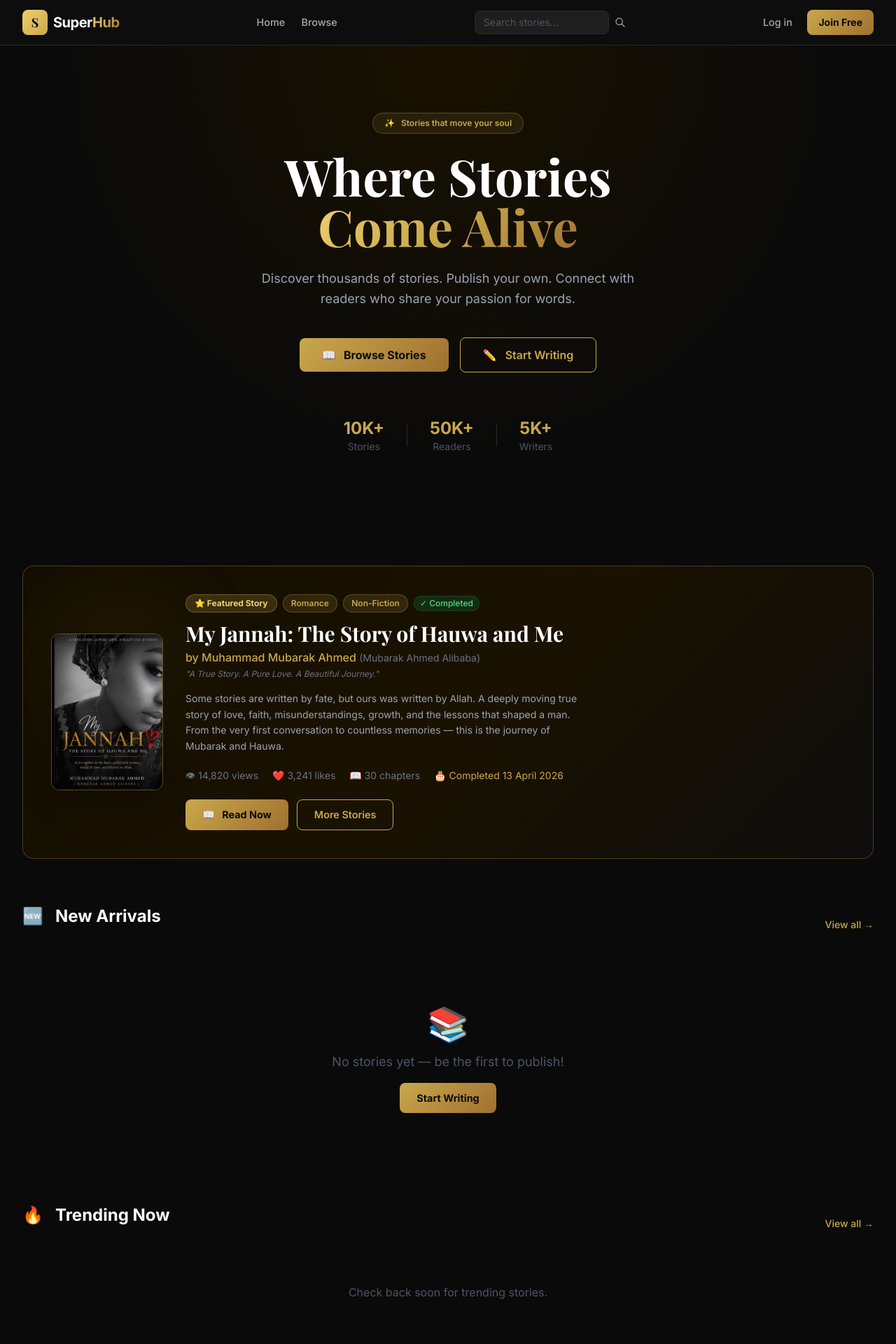
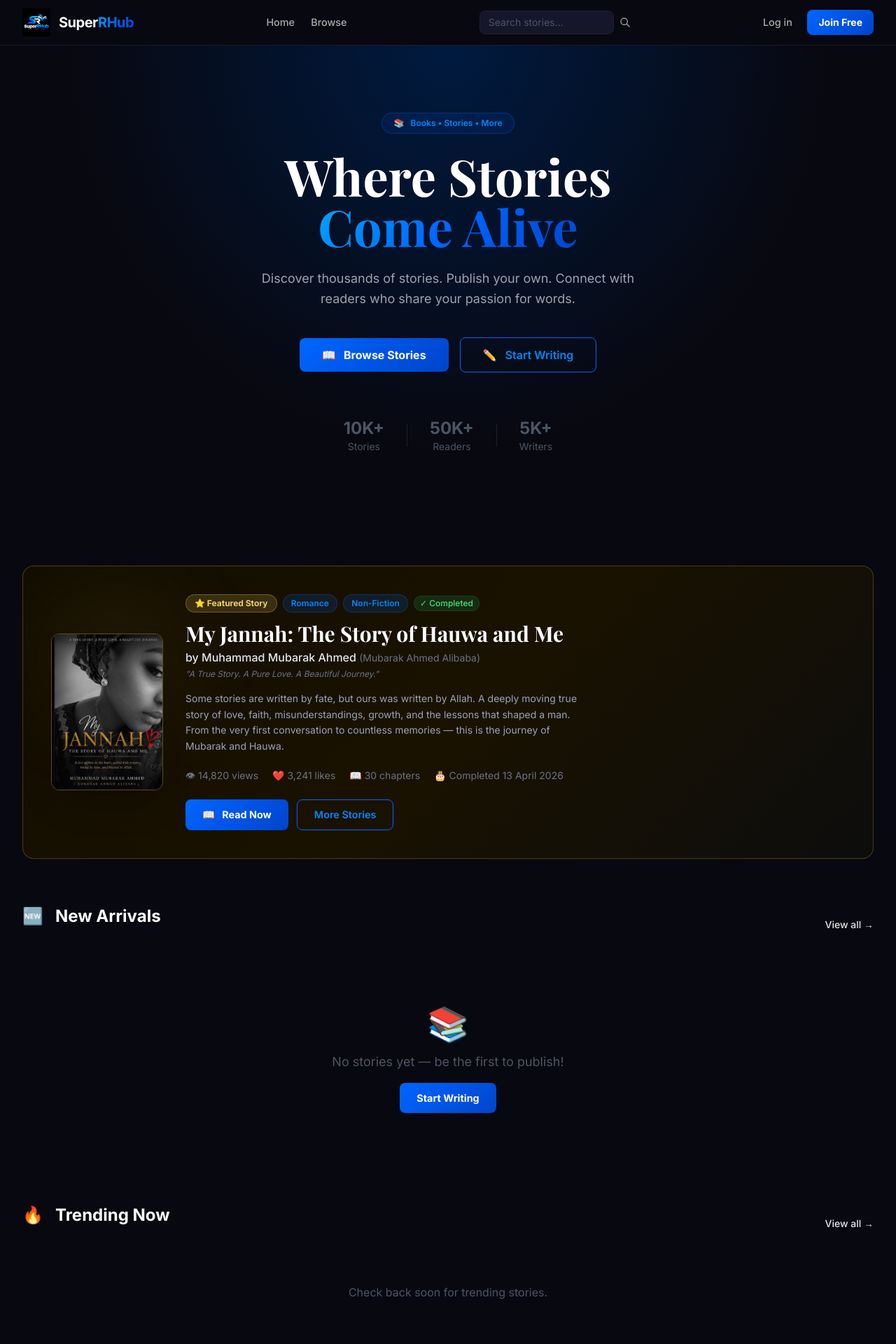
Before and after one commit to Superrhub/Superrhub, a Django app: template templates/home.html in a window 1280 px wide. Shown: the top 1920 px of the page at 70% size. Run offline with Django 4.2, Linux system fonts and the light colour scheme; the template is opened without the code that fills it, so the values that code supplies are empty; some libraries are stand-ins or nearby versions.

Commit message:
New blue theme + SuperRHub logo

```diff
--- a/static/css/custom.css
+++ b/static/css/custom.css
@@ -8,7 +8,7 @@
 * { box-sizing: border-box; }
 
 body {
-  background-color: #0a0a0a;
+  background-color: #080810;
   color: #e5e5e5;
   font-family: 'Inter', system-ui, sans-serif;
 }
@@ -38,8 +38,8 @@
   align-items: center;
   gap: 0.4rem;
   padding: 0.65rem 1.5rem;
-  background: linear-gradient(135deg, #c9a84c, #a07030);
-  color: #0a0a0a;
+  background: linear-gradient(135deg, #0066ff, #0044cc);
+  color: #fff;
   font-weight: 700;
   font-size: 0.9rem;
   border-radius: 0.5rem;
@@ -56,16 +56,16 @@
   gap: 0.4rem;
   padding: 0.65rem 1.5rem;
   background: transparent;
-  color: #c9a84c;
+  color: #0088ff;
   font-weight: 600;
   font-size: 0.9rem;
   border-radius: 0.5rem;
-  border: 1px solid #c9a84c;
+  border: 1px solid #0066ff;
   cursor: pointer;
   text-decoration: none;
   transition: background 0.2s, transform 0.1s;
 }
-.btn-secondary:hover { background: rgba(201,168,76,0.1); transform: translateY(-1px); }
+.btn-secondary:hover { background: rgba(0,102,255,0.1); transform: translateY(-1px); }
 
 .btn-danger {
   display: inline-flex;
@@ -89,17 +89,17 @@
   padding: 0.2rem 0.7rem;
   font-size: 0.75rem;
   font-weight: 600;
-  background: rgba(201,168,76,0.15);
-  color: #c9a84c;
-  border: 1px solid rgba(201,168,76,0.3);
+  background: rgba(0,102,255,0.15);
+  color: #0088ff;
+  border: 1px solid rgba(0,102,255,0.3);
   border-radius: 9999px;
   text-decoration: none;
 }
 
 /* ---- Story card ---- */
 .story-card {
-  background: #111;
-  border: 1px solid #222;
+  background: #0d0d1a;
+  border: 1px solid #1a1a2e;
   border-radius: 0.75rem;
   overflow: hidden;
   transition: border-color 0.2s, transform 0.2s, box-shadow 0.2s;
@@ -149,12 +149,12 @@
   border-radius: 0.4rem;
   transition: color 0.2s, background 0.2s;
 }
-.nav-link:hover { color: #c9a84c; background: rgba(201,168,76,0.08); }
-.nav-link.active { color: #c9a84c; }
+.nav-link:hover { color: #0088ff; background: rgba(0,102,255,0.08); }
+.nav-link.active { color: #0088ff; }
 
-/* ---- Gold gradient text ---- */
+/* ---- Blue gradient text ---- */
 .gold-text {
-  background: linear-gradient(135deg, #f0d070, #c9a84c, #a07030);
+  background: linear-gradient(135deg, #00aaff, #0066ff, #0044cc);
   -webkit-background-clip: text;
   -webkit-text-fill-color: transparent;
   background-clip: text;
@@ -174,21 +174,21 @@
   content: '';
   flex: 1;
   height: 1px;
-  background: linear-gradient(to right, #2a2a2a, transparent);
+  background: linear-gradient(to right, #1a1a2e, transparent);
   margin-left: 1rem;
 }
 
 /* ---- Messages ---- */
-.msg-success { background:#14241a; border-left:3px solid #22c55e; color:#86efac; }
-.msg-error   { background:#2a1010; border-left:3px solid #ef4444; color:#fca5a5; }
-.msg-info    { background:#0f1e2a; border-left:3px solid #c9a84c; color:#fde68a; }
-.msg-warning { background:#2a1f0a; border-left:3px solid #f59e0b; color:#fcd34d; }
+.msg-success { background:#0a1f0a; border-left:3px solid #22c55e; color:#86efac; }
+.msg-error   { background:#1f0a0a; border-left:3px solid #ef4444; color:#fca5a5; }
+.msg-info    { background:#0a0f1f; border-left:3px solid #0066ff; color:#93c5fd; }
+.msg-warning { background:#1f1a0a; border-left:3px solid #f59e0b; color:#fcd34d; }
 
 /* ---- Scrollbar ---- */
 ::-webkit-scrollbar { width: 6px; height: 6px; }
-::-webkit-scrollbar-track { background: #0a0a0a; }
-::-webkit-scrollbar-thumb { background: #2a2a2a; border-radius: 3px; }
-::-webkit-scrollbar-thumb:hover { background: #c9a84c; }
+::-webkit-scrollbar-track { background: #080810; }
+::-webkit-scrollbar-thumb { background: #1a1a2e; border-radius: 3px; }
+::-webkit-scrollbar-thumb:hover { background: #0066ff; }
 
 /* ---- Utilities ---- */
 .line-clamp-2 {
--- a/templates/base.html
+++ b/templates/base.html
@@ -21,21 +21,21 @@
       theme: {
         extend: {
           colors: {
-            gold: {
-              300: '#f0d070',
-              400: '#e8c040',
-              500: '#c9a84c',
-              600: '#a07030',
-              700: '#7a5020',
+            blue: {
+              300: '#93c5fd',
+              400: '#60a5fa',
+              500: '#0088ff',
+              600: '#0066ff',
+              700: '#0044cc',
             },
             dark: {
-              50:  '#2a2a2a',
-              100: '#1e1e1e',
-              200: '#181818',
-              300: '#141414',
-              400: '#111111',
-              500: '#0d0d0d',
-              600: '#0a0a0a',
+              50:  '#1e1e32',
+              100: '#16162a',
+              200: '#121220',
+              300: '#0e0e1a',
+              400: '#0d0d1a',
+              500: '#0a0a14',
+              600: '#080810',
             }
           },
           fontFamily: {
@@ -60,15 +60,20 @@
 <body class="bg-dark-600 text-gray-200 min-h-screen flex flex-col">
 
   <!-- ===== NAVBAR ===== -->
-  <nav class="sticky top-0 z-50 bg-dark-500 border-b border-dark-50" style="background:#0d0d0d;">
+  <nav class="sticky top-0 z-50 border-b" style="background:#080810; border-color:#1a1a2e;">
     <div class="max-w-7xl mx-auto px-4 sm:px-6 lg:px-8">
       <div class="flex items-center justify-between h-16">
 
         <!-- Logo -->
         <a href="{% url 'home' %}" class="flex items-center gap-2 flex-shrink-0">
-          <div class="w-9 h-9 rounded-lg flex items-center justify-center font-serif font-bold text-dark-600 text-lg"
-               style="background: linear-gradient(135deg, #f0d070, #c9a84c);">S</div>
-          <span class="text-white font-bold text-xl tracking-tight">Super<span class="gold-text">Hub</span></span>
+          {% load static %}
+          <img src="{% static 'images/logo.png' %}"
+               alt="SuperRHub"
+               class="h-10 w-auto"
+               onerror="this.style.display='none'; this.nextElementSibling.style.display='flex';" />
+          <div class="w-9 h-9 rounded-lg items-center justify-center font-bold text-white text-lg hidden"
+               style="background: linear-gradient(135deg, #0088ff, #0044cc); display:none;">SR</div>
+          <span class="text-white font-bold text-xl tracking-tight ml-1">Super<span class="gold-text">RHub</span></span>
         </a>
 
         <!-- Desktop Nav Links -->
@@ -110,8 +115,8 @@
             <!-- User dropdown -->
             <div class="relative group">
               <button class="flex items-center gap-2 text-sm text-gray-300 hover:text-white transition-colors py-2 px-3 rounded-lg hover:bg-dark-50">
-                <div class="w-8 h-8 rounded-full flex items-center justify-center text-dark-600 font-bold text-sm"
-                     style="background: linear-gradient(135deg, #f0d070, #c9a84c);">
+                <div class="w-8 h-8 rounded-full flex items-center justify-center text-white font-bold text-sm"
+                     style="background: linear-gradient(135deg, #0088ff, #0044cc);">
                   {{ current_user.username|first|upper }}
                 </div>
                 <span class="font-medium">{{ current_user.username }}</span>
@@ -120,8 +125,9 @@
                 </svg>
               </button>
               <!-- Dropdown -->
-              <div class="absolute right-0 mt-1 w-48 bg-dark-100 border border-dark-50 rounded-xl shadow-2xl
-                          opacity-0 invisible group-hover:opacity-100 group-hover:visible transition-all duration-200 z-50">
+              <div class="absolute right-0 mt-1 w-48 border rounded-xl shadow-2xl
+                          opacity-0 invisible group-hover:opacity-100 group-hover:visible transition-all duration-200 z-50"
+                   style="background:#0d0d1a; border-color:#1a1a2e;">
                 <div class="py-1">
                   <a href="{% url 'profile' current_user.username %}"
                      class="flex items-center gap-2 px-4 py-2.5 text-sm text-gray-300 hover:text-white hover:bg-dark-50 transition-colors">
@@ -248,14 +254,15 @@
   </div>
 
   <!-- ===== FOOTER ===== -->
-  <footer class="border-t border-dark-50 mt-16" style="background:#0d0d0d;">
+  <footer class="border-t mt-16" style="background:#080810; border-color:#1a1a2e;">
     <div class="max-w-7xl mx-auto px-4 sm:px-6 lg:px-8 py-10">
       <div class="flex flex-col md:flex-row items-center justify-between gap-6">
         <!-- Brand -->
         <div class="flex items-center gap-2">
-          <div class="w-8 h-8 rounded-lg flex items-center justify-center font-serif font-bold text-dark-600 text-base"
-               style="background: linear-gradient(135deg, #f0d070, #c9a84c);">S</div>
-          <span class="text-white font-bold text-lg">Super<span class="gold-text">Hub</span></span>
+          {% load static %}
+          <img src="{% static 'images/logo.png' %}" alt="SuperRHub" class="h-8 w-auto"
+               onerror="this.style.display='none';" />
+          <span class="text-white font-bold text-lg">Super<span class="gold-text">RHub</span></span>
         </div>
         <!-- Links -->
         <div class="flex items-center gap-6 text-sm text-gray-500">
@@ -272,7 +279,7 @@
         </p>
       </div>
       <div class="mt-6 text-center text-xs text-gray-700">
-        Featuring <span class="text-gold-500">My Jannah</span> by Muhammad Mubarak Ahmed
+        SuperRHub — Books • Stories • More
       </div>
     </div>
   </footer>
@@ -319,7 +326,7 @@
     <a href="{% url 'profile' current_user.username %}" class="flex flex-col items-center gap-0.5 px-4 py-1.5 rounded-xl transition-colors
        {% if request.resolver_match.url_name == 'profile' %}text-gold-500{% else %}text-gray-500 hover:text-gray-300{% endif %}">
       <div class="w-5 h-5 rounded-full flex items-center justify-center text-xs font-bold"
-           style="background:linear-gradient(135deg,#c9a84c,#a07030); color:#0a0a0a;">
+           style="background:linear-gradient(135deg,#0088ff,#0044cc); color:#fff;">
         {{ current_user.username|first|upper }}
       </div>
       <span class="text-xs font-medium">Profile</span>
--- a/templates/home.html
+++ b/templates/home.html
@@ -5,12 +5,12 @@
 {% block content %}
 
 <!-- ===== HERO ===== -->
-<section class="relative overflow-hidden" style="background: radial-gradient(ellipse at top, #1a1200 0%, #0a0a0a 60%);">
+<section class="relative overflow-hidden" style="background: radial-gradient(ellipse at top, #001a40 0%, #080810 60%);">
   <div class="max-w-7xl mx-auto px-4 sm:px-6 lg:px-8 py-24 text-center">
 
     <div class="inline-flex items-center gap-2 px-4 py-1.5 rounded-full text-xs font-semibold mb-6 border"
-         style="background:rgba(201,168,76,0.1); border-color:rgba(201,168,76,0.3); color:#c9a84c;">
-      ✨ &nbsp; Stories that move your soul
+         style="background:rgba(0,102,255,0.1); border-color:rgba(0,102,255,0.3); color:#0088ff;">
+      📚 &nbsp; Books • Stories • More
     </div>
 
     <h1 class="text-5xl sm:text-6xl lg:text-7xl font-bold text-white mb-6 leading-tight font-serif">
```
Also changed, not shown: other parts of static/css/custom.css (+18 -80 lines), static/images/logo.png (added), static/manifest.json.
